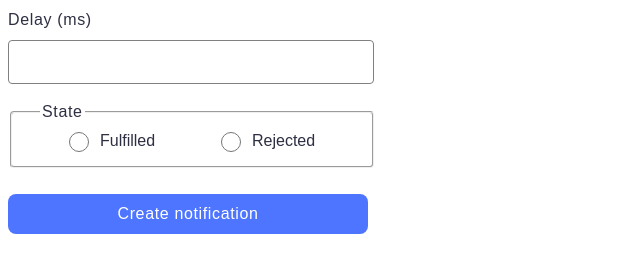
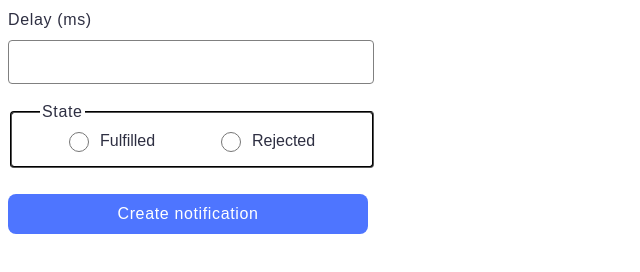
Before and after one commit to AlexandraKhalimon/goit-js-hw-10, a website built with Vite: page src/2-snackbar.html in a window 1280 px wide. In both pictures the pointer is over the element 192 px from the left and 134 px from the top of the page. Shown: the whole page, without its empty margins (0-640 px from the left). Built offline with nearby package versions, Linux system fonts and the light colour scheme.

Commit message:
update snackbar styles

```diff
--- a/src/css/2-snackbar.css
+++ b/src/css/2-snackbar.css
@@ -43,7 +43,7 @@ fieldset {
 
 fieldset:hover,
 fieldset:focus {
-    stroke: #000;
+    border-color: #000;
 }
 
 legend {
```
